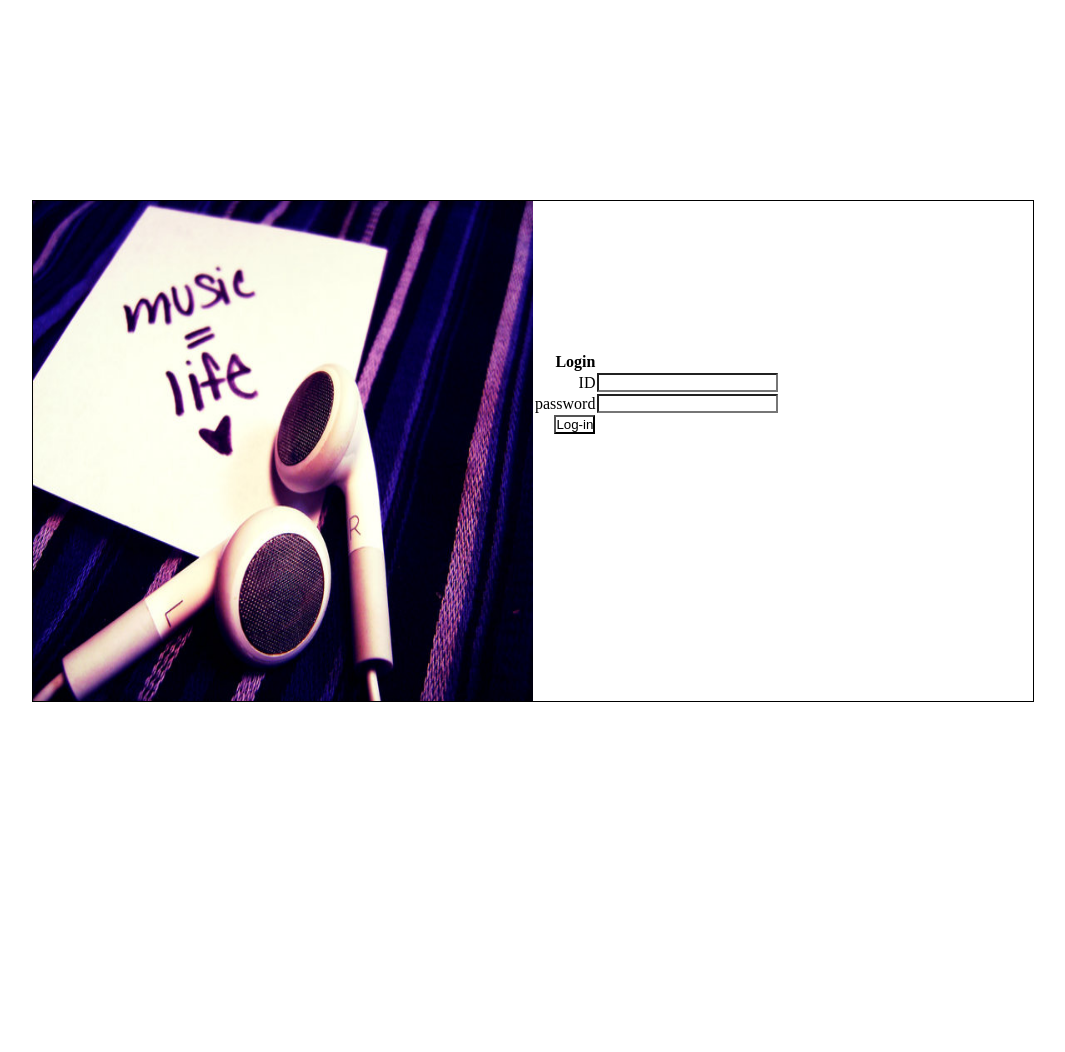
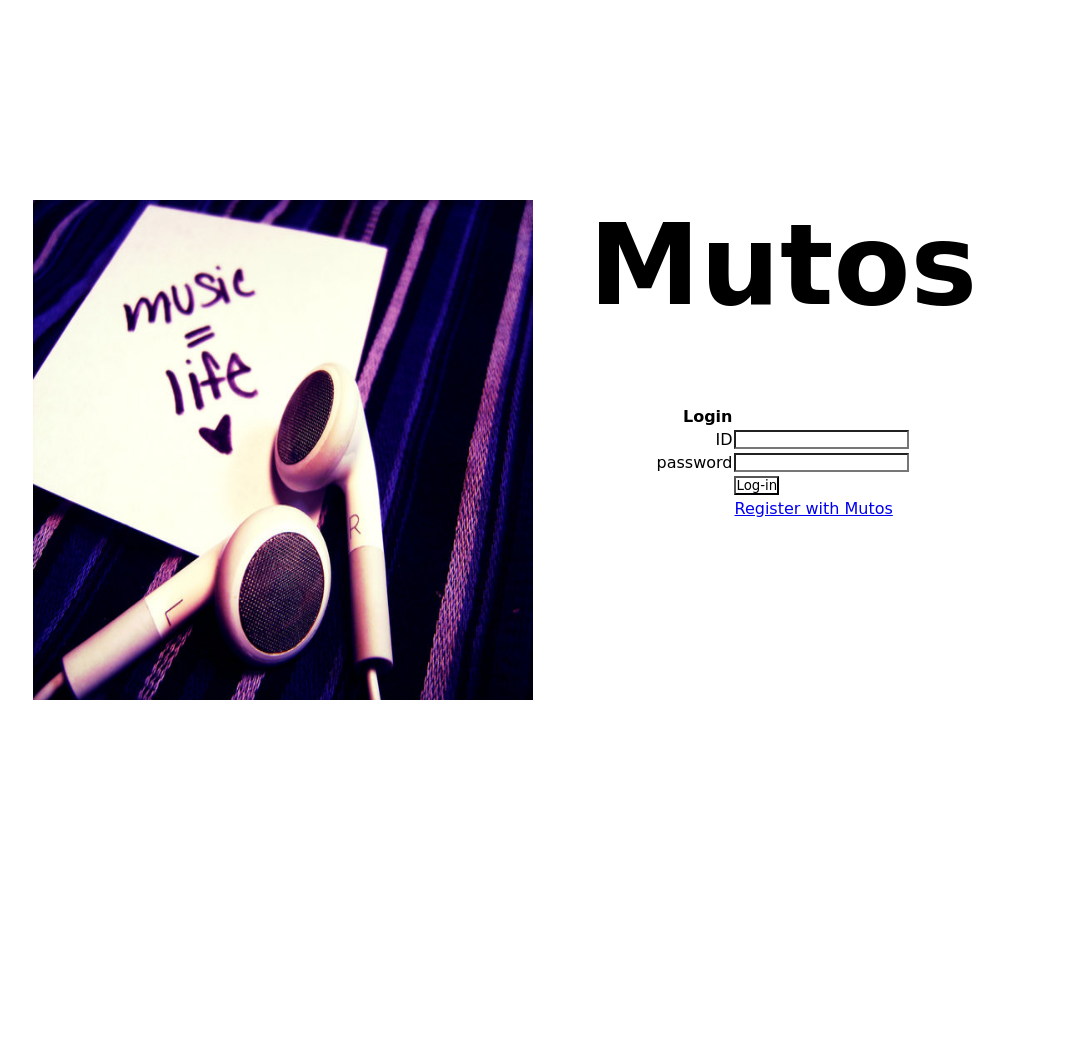
Before and after one commit to swoh0410/mutos, a PHP site: page / in a window 1280 px wide. Shown: the part 150-1202 px from the top of the page, without its empty margins (107-1172 px from the left). After the commit the page ends 850 px from the top, so only its background shows below. Run offline with PHP 8.4, Linux system fonts and the light colour scheme.

Commit message:
<index.html - login page css done.>

```diff
--- a/html/basicCss.css
+++ b/html/basicCss.css
@@ -3,17 +3,21 @@
 	background: white;
 	margin: 0px;
 	padding: 0px;
+	font-family:"Comic Sans MS";
+}
+h1{
+	font-size: 700%
 }
 body{
 	text-align:center;
 }
 #main_panel{
-	border: 1px solid black;
+
 	width: 1000px;
 	margin: 350px auto;
 }
 #image{
-height: 500px;
+	height: 500px;
 	width: 500px;
 }
 #login_panel{
@@ -28,6 +32,12 @@ height: 500px;
 }
 #center_table{
 	text-align:right;
-	margin-top: 150px;
+	margin: 75px auto;
 
 }
+#register_link{
+	float:left;
+}
+#login_button{
+	float:left;
+}
--- a/html/index.html
+++ b/html/index.html
@@ -1,27 +1,42 @@
 <html>
 <head>
 	<meta charset = "utf-8">
+	<title>Mutos</title>
 	<link rel = "stylesheet" href = "basicCss.css">
 </head>
 <body>
 	<div id="main_panel">
+
 		<div id="login_panel">
+		<h1> Mutos </h1>
 			<table id="center_table">
+			<tbody id "table_rows">
 				<form action="login_process.php" method="POST">
-					<th>Login<th>
+					<tr><th>Login<th><tr>
 					<tr>
 						<td>ID</td> <td><input type="text" name="id"></td>
 					</tr>
+					<tr></tr>
 					<tr>
 						<td>password</td> <td><input type="password" name="password"></td>
 					</tr>
+					<tr></tr>
 					<tr>
-						<td><input type="submit" value="Log-in"></td>
+						<td></td>
+						<td><input id = "login_button" type="submit" value="Log-in"></td>
+					</tr>
+					<tr></tr>
+					<tr>
+						<td></td>
+						<td><a id="register_link" href = "register_page.html">Register with Mutos</a></td>
 					</tr>
 				</form>
+			</tbody>
 			</table>
 		</div>
+		<div id = "login_image">
 			<img id="image" src="login_image.jpg" alt="login image" >
+		</div>
 	</div>
 </body>
 </html>
```
